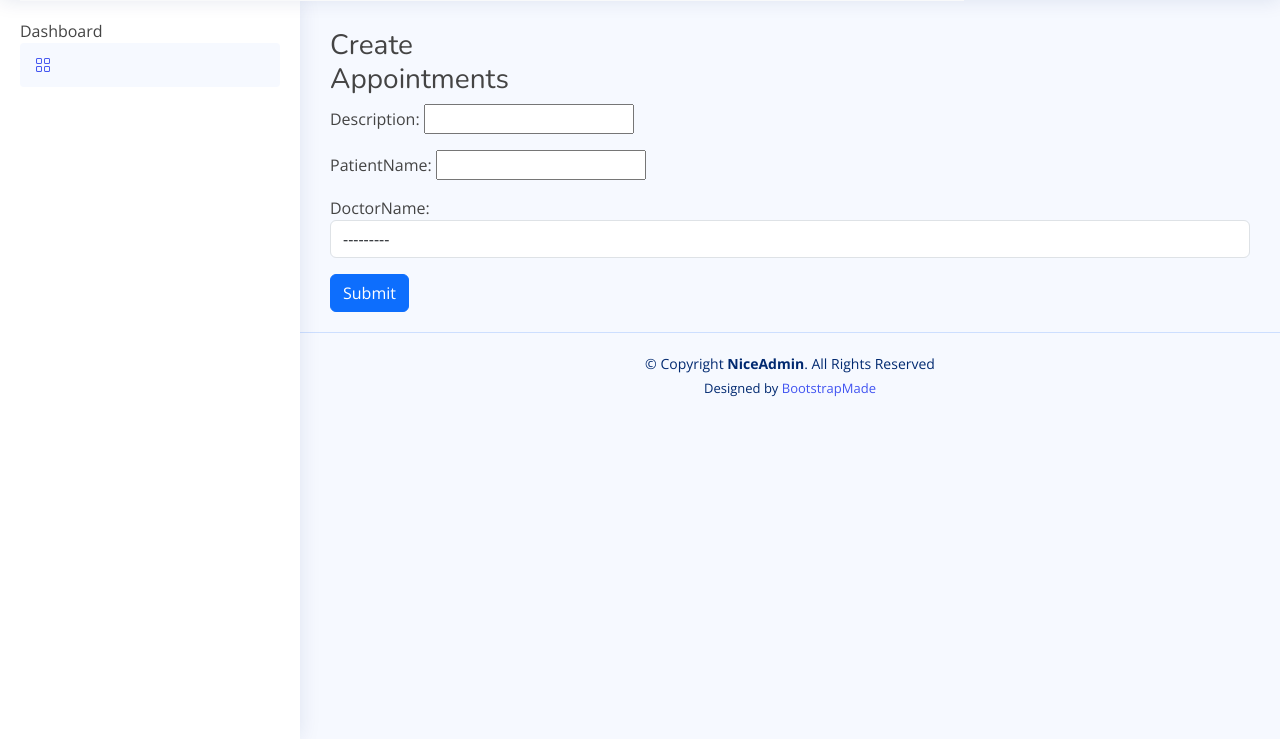
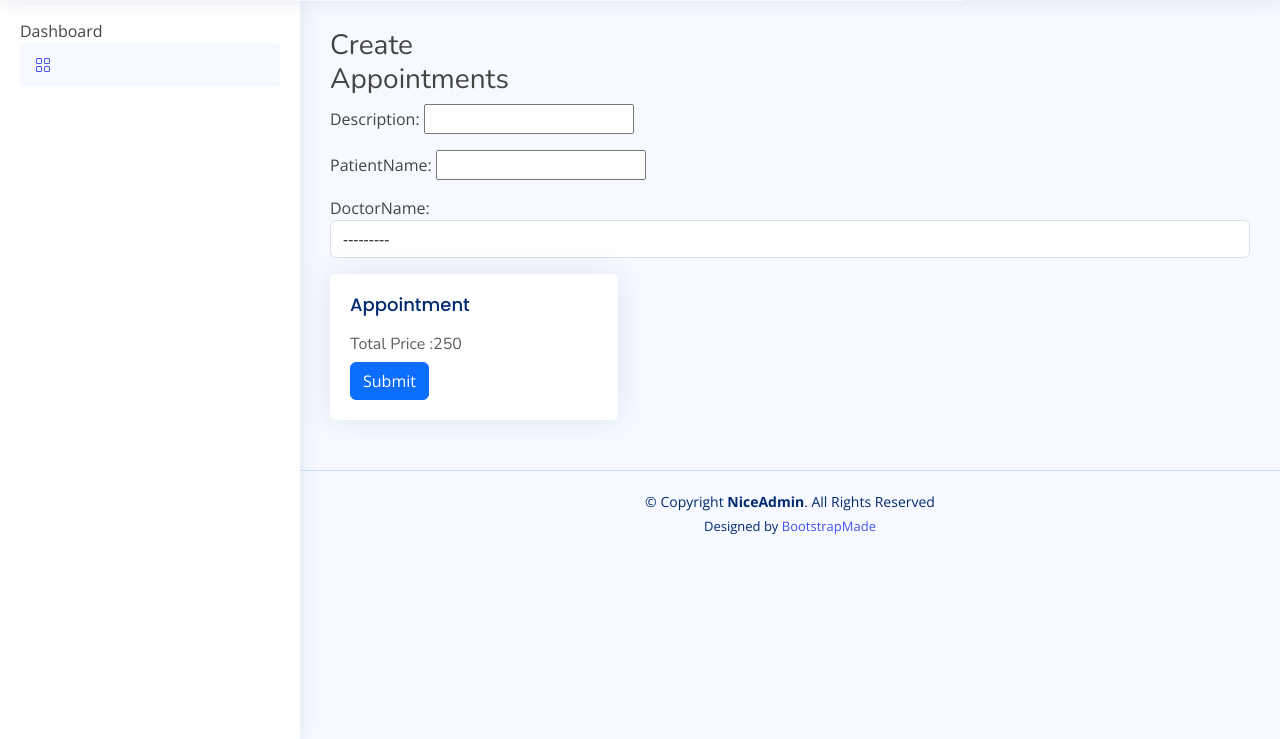
Before and after one commit to Kavyakannan117/hospitalproject, a Django app: page /patient/appointpatient/ in a window 1280 px wide. Shown: the part 61-800 px from the top of the page. Run offline with Django 5.2, Linux system fonts and the light colour scheme; data that the repository does not hold is empty; some libraries are stand-ins or nearby versions.

Commit message:
Update patientappoint.html

```diff
--- a/templates/patient/patientappoint.html
+++ b/templates/patient/patientappoint.html
@@ -6,12 +6,22 @@
     <div class="col-md-3"><h3> Create Appointments </h3></div>
 
 </div>
-
-<form action=" " method="post" enctype="multipart/form-data">
+<form action="{% url 'create-checkout-session' %}" method="post" enctype="multipart/form-data">
     {% csrf_token %}
     {{ form.as_p }}
-    <input type="submit" value="Submit" class="btn btn-primary">
 
-</form>
+        <div class="card" style="width: 18rem;">
+        <div class="card-body">
+    <h5 class="card-title">Appointment</h5>
+    <h6 class="card-subtitle mb-2 text-body-secondary">Total Price :250 </h6>
+
+
+    <input type="submit" value="Submit"    class="btn btn-primary">
+
+</div>
+</div>
+
+  </form>
+
 
 {% endblock %}
```
